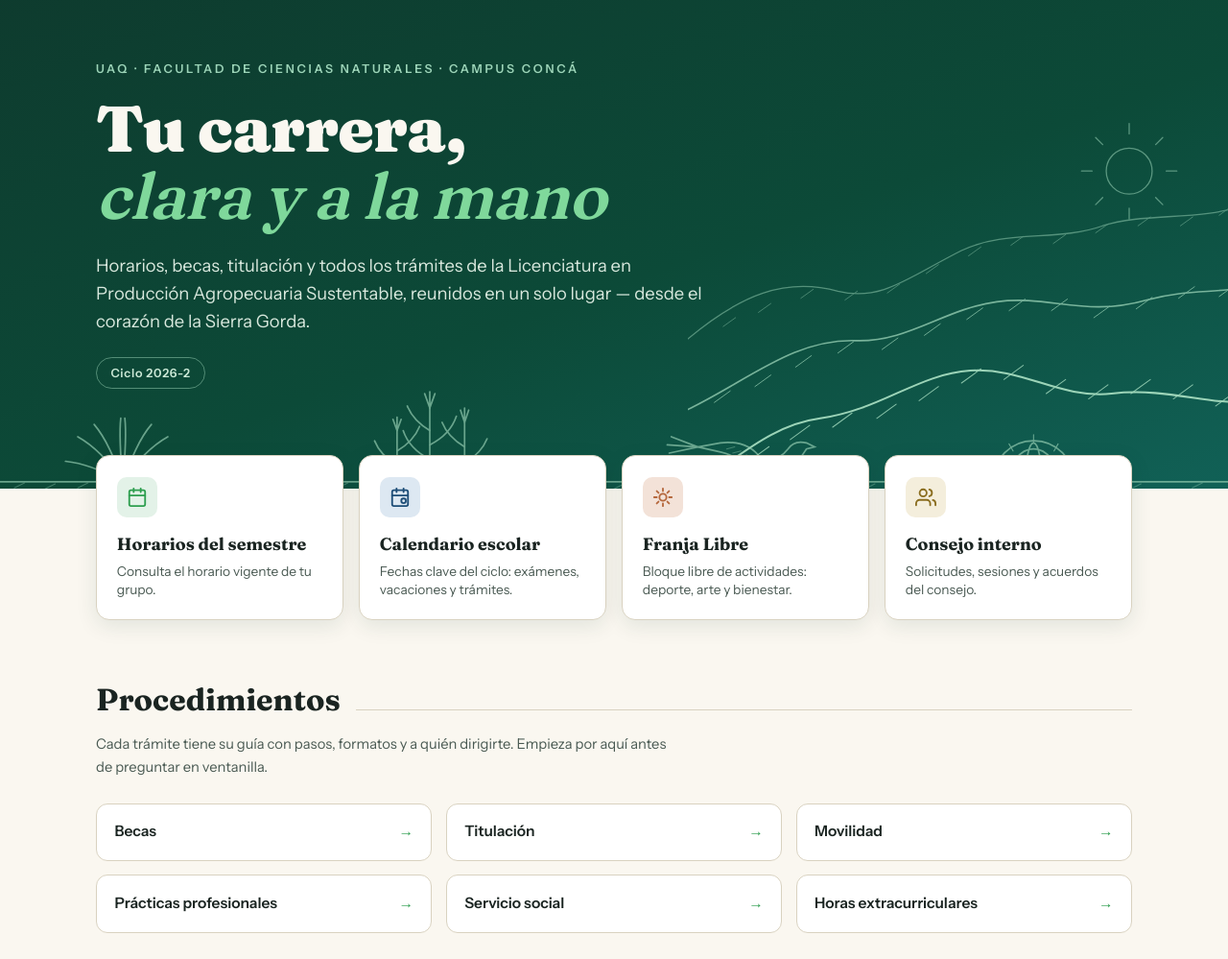
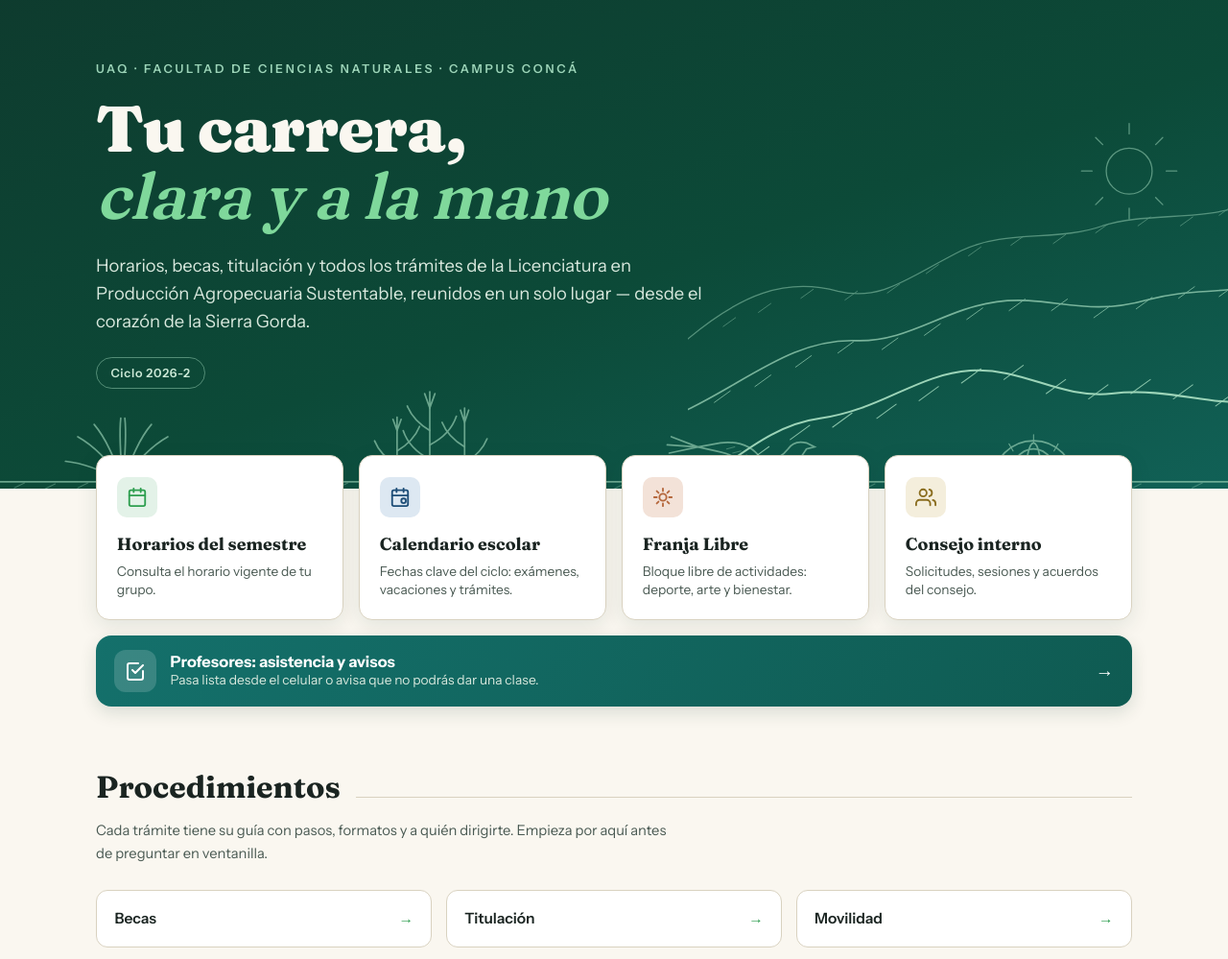
Before and after one commit to pas-web/soy.pas, a plain HTML site: page index.html in a window 1280 px wide. Shown: the part 84-1083 px from the top of the page at 96% size. Drawn offline with Linux system fonts and the light colour scheme.

Commit message:
La portada ya lleva a Asistencia y avisos: una franja para profesores bajo los accesos rápidos y un renglón en el menú del celular
Co-Authored-By: Claude Fable 5.2 <noreply@anthropic.com>

```diff
--- a/index.html
+++ b/index.html
@@ -203,6 +203,14 @@ h1 .acento{color:#7FD89B;font-style:italic;font-weight:600}
   font-size:1.12rem;margin-bottom:.25rem;
 }
 .tarjeta p{font-size:.86rem;color:var(--tinta-suave);line-height:1.45}
+.franja-prof{grid-column:1/-1;display:flex;align-items:center;gap:.9rem;text-decoration:none;color:#fff;
+  background:linear-gradient(120deg,#14706B,#0F5B52);border-radius:16px;padding:.95rem 1.2rem;box-shadow:0 6px 18px rgba(14,59,46,.14)}
+.franja-prof:hover,.franja-prof:focus-visible{background:linear-gradient(120deg,#0F5B52,#0E3B2E)}
+.franja-prof .fp-ico{flex:none;display:grid;place-items:center;width:44px;height:44px;border-radius:12px;background:rgba(255,255,255,.16)}
+.franja-prof .fp-txt{flex:1;min-width:0;line-height:1.3}
+.franja-prof b{display:block;font-size:1.02rem}
+.franja-prof small{display:block;font-size:.86rem;color:#D8E8DD}
+.franja-prof .fp-ir{flex:none;font-weight:700;font-size:1.2rem}
 @media(max-width:880px){.rapidos{grid-template-columns:repeat(2,1fr)}}
 @media(max-width:480px){.rapidos{grid-template-columns:1fr}}
 
@@ -332,6 +340,7 @@ footer{background:var(--crema-2);border-top:1px solid var(--linea);margin-top:0}
     <a href="egresados.html">Egresados</a>
     <a href="horarios.html">Horarios</a>
     <a href="calendario.html">Calendario</a>
+    <a href="asistencia.html">Asistencia y avisos (profesores)</a>
   </nav>
 </header>
 
@@ -451,6 +460,11 @@ footer{background:var(--crema-2);border-top:1px solid var(--linea);margin-top:0}
     <h3>Consejo interno</h3>
     <p>Solicitudes, sesiones y acuerdos del consejo.</p>
   </a>
+  <a class="franja-prof" href="asistencia.html">
+    <span class="fp-ico" aria-hidden="true"><svg width="24" height="24" viewBox="0 0 24 24" fill="none" stroke="currentColor" stroke-width="2" stroke-linecap="round" stroke-linejoin="round"><path d="M9 11l3 3 8-8"/><path d="M20 12v7a2 2 0 0 1-2 2H6a2 2 0 0 1-2-2V6a2 2 0 0 1 2-2h9"/></svg></span>
+    <span class="fp-txt"><b>Profesores: asistencia y avisos</b><small>Pasa lista desde el celular o avisa que no podrás dar una clase.</small></span>
+    <span class="fp-ir" aria-hidden="true">→</span>
+  </a>
 </nav>
 
 <section class="seccion" aria-labelledby="t-procedimientos">
```
